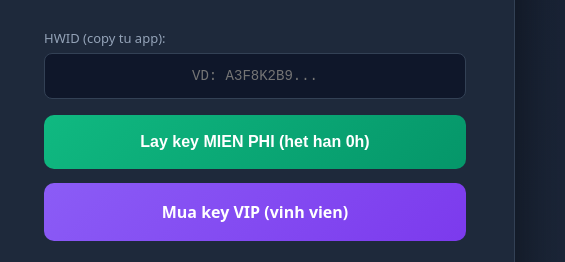
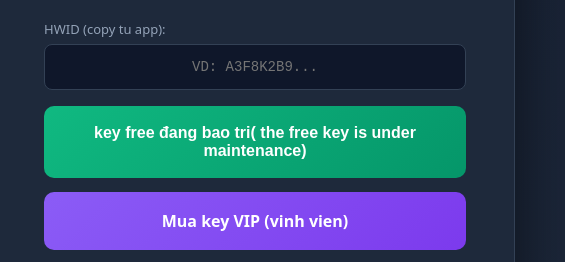
Before and after one commit to tkcuanam2212-art/gaming-optimizer-license, a website: page public/index.html in a window 1280 px wide. Shown: the part 282-544 px from the top of the page, 585-1150 px from the left. Drawn offline with Linux system fonts and the light colour scheme.

Commit message:
Update index.html

```diff
--- a/public/index.html
+++ b/public/index.html
@@ -40,7 +40,7 @@
   </label>
   <input id="hwid" placeholder="VD: A3F8K2B9..." autocomplete="off">
 
-  <button class="btn btn-free" onclick="getFreeKey()">Lay key MIEN PHI (het han 0h)</button>
+  <button class="btn btn-free" onclick="/vip.html">key free đang bao tri( the free key is under maintenance)</button>
   <a class="btn btn-vip" href="/vip.html">Mua key VIP (vinh vien)</a>
 
   <div id="status" class="status"></div>
```
